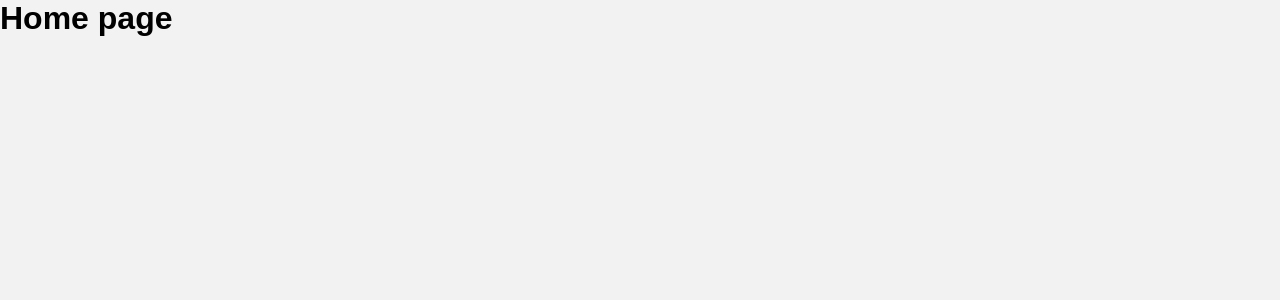
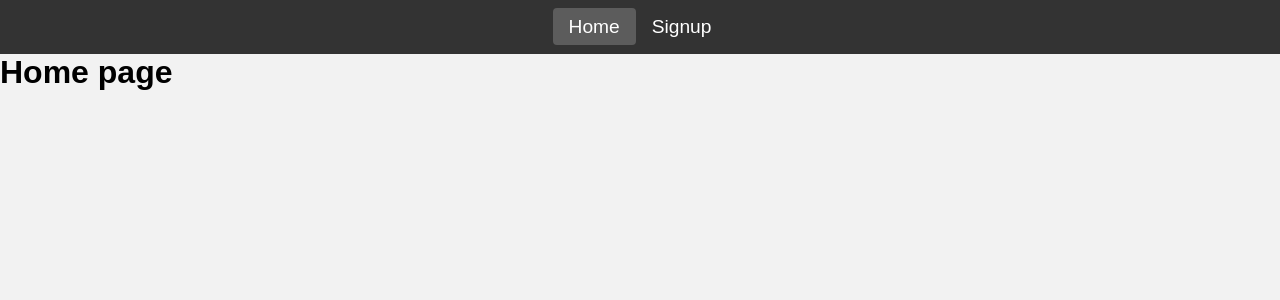
Before and after one commit to jurjenson/WAD_HW, a Vue app in the folder hw3/: page / in a window 1280 px wide. Shown: the top 300 px of the page. Built offline with nearby package versions, Linux system fonts and the light colour scheme.

Commit message:
Adding header

```diff
--- a/hw3/src/App.vue
+++ b/hw3/src/App.vue
@@ -1,10 +1,14 @@
 <template>
+  <AppHeader />
   <router-view />
 </template>
 
 <script>
+import AppHeader from './components/AppHeader.vue'
+
 export default {
-  name: 'App'
+  name: 'App',
+  components: { AppHeader }
 }
 </script>
 
--- a/hw3/src/components/AppHeader.vue
+++ b/hw3/src/components/AppHeader.vue
@@ -0,0 +1,37 @@
+<template>
+  <header>
+      <nav>
+        <router-link to="/">Home</router-link>
+        <router-link to="/signup">Signup</router-link>
+      </nav>
+  </header>
+</template>
+
+<script>
+export default {
+    name: 'AppHeader'
+}
+</script>
+
+<style scoped>
+header {
+  display: flex;
+  justify-content: center;
+  background-color: #333;
+  padding: 1rem;
+}
+
+nav a {
+  color: white;
+  text-decoration: none;
+  font-size: 1.2rem;
+  padding: 0.5rem 1rem;
+  border-radius: 4px;
+  transition: background-color 0.3s;
+}
+
+nav a:hover,
+nav a.router-link-exact-active {
+  background-color: rgba(255, 255, 255, 0.2);
+}
+</style>
```
